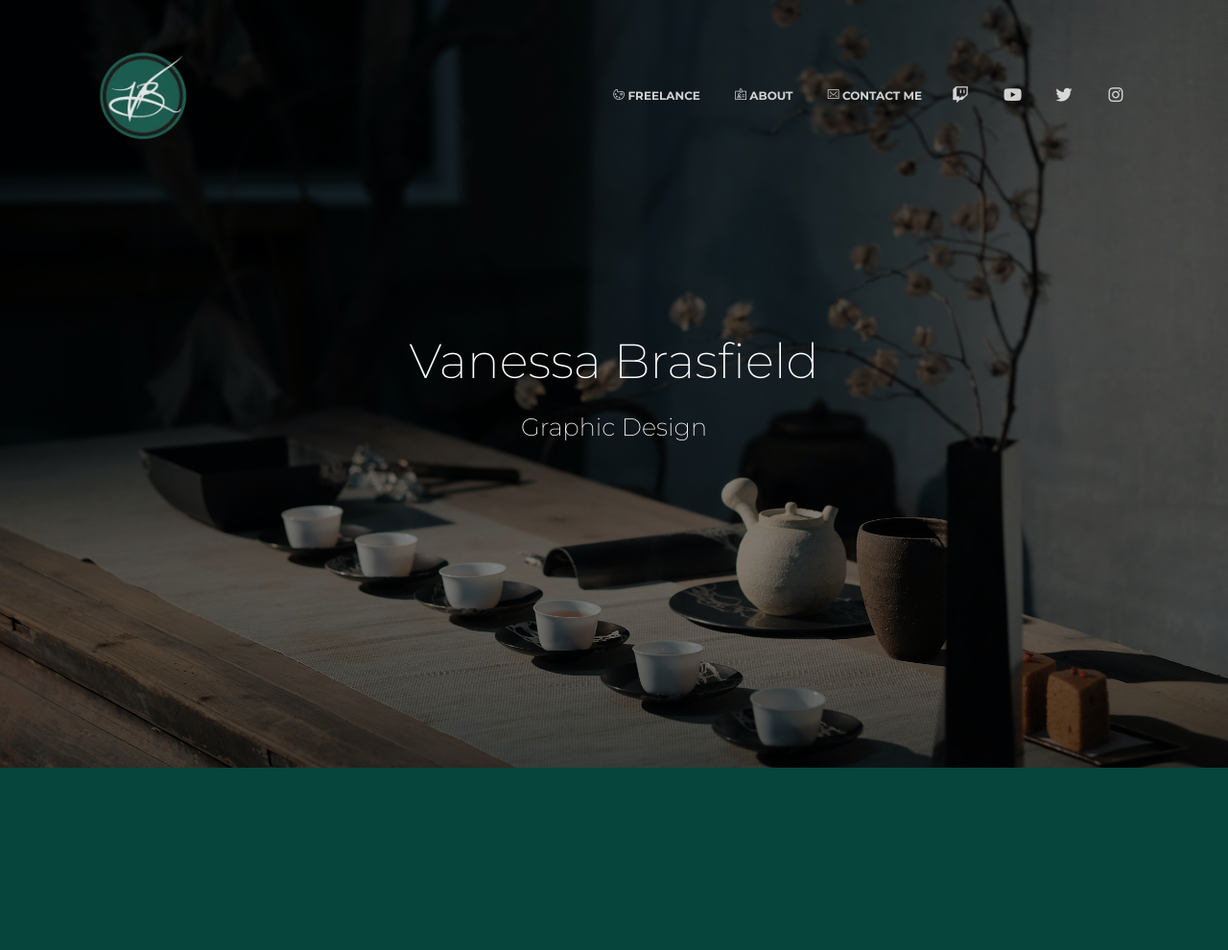
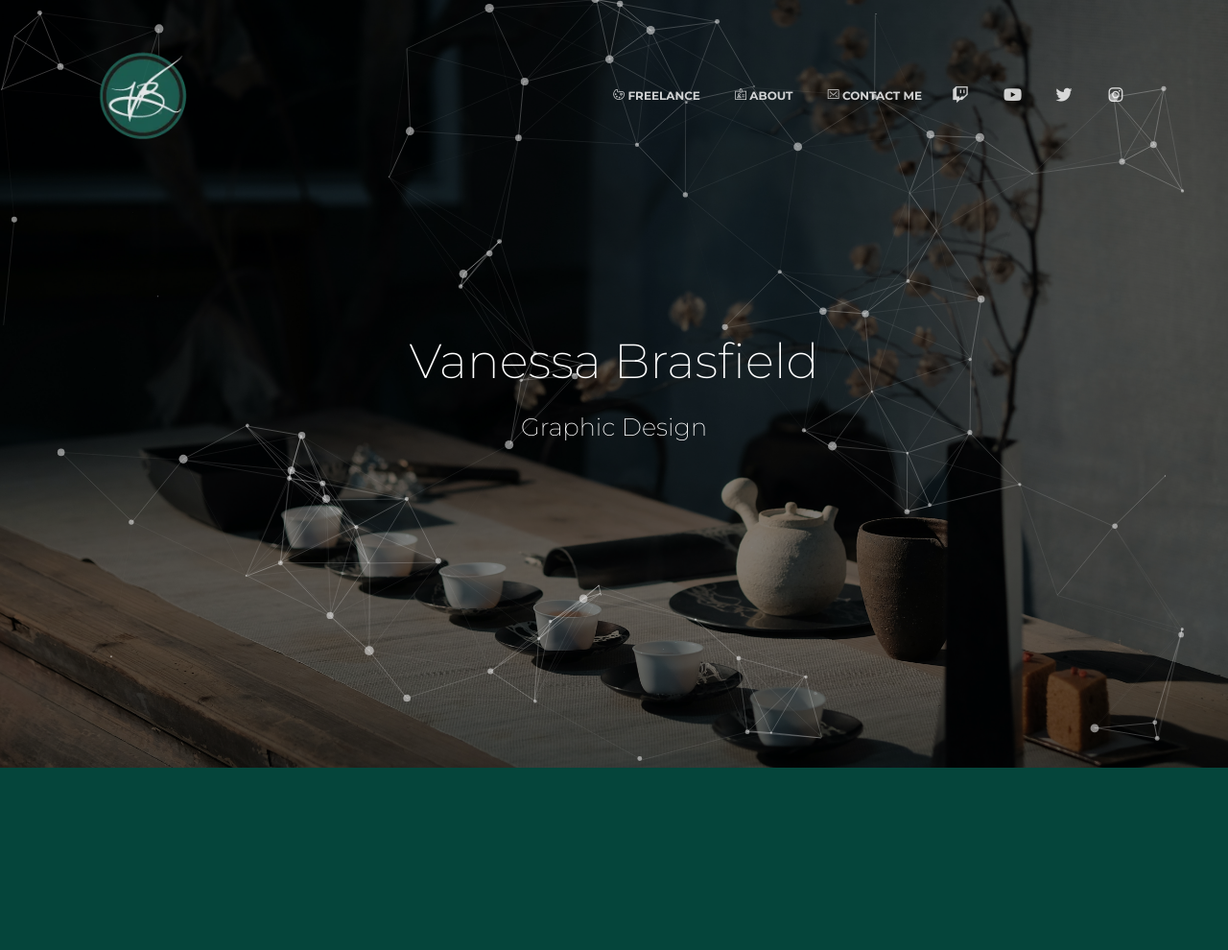
Before and after one commit to gogpaulie/vanessa-brasfield, a PHP site: page / in a window 1280 px wide. Shown: the top 990 px of the page at 96% size. Run offline with PHP 8.4, Linux system fonts and the light colour scheme; some libraries are stand-ins or nearby versions.

Commit message:
part test

```diff
--- a/index.html
+++ b/index.html
@@ -78,7 +78,7 @@
 
 
 
-  <div id="" class="page-header" data-parallax="true">
+  <div id="particles-js" class="page-header" data-parallax="true">
     <div class="filter"></div>
     <div class="container">
       <div class="motto text-center">
--- a/style.css
+++ b/style.css
@@ -160,9 +160,3 @@ body {
     height: 100%;
     z-index: 2;
 }
-.filter {
-
-}
-#title-index {
-	z-index: 3;
-}
```
